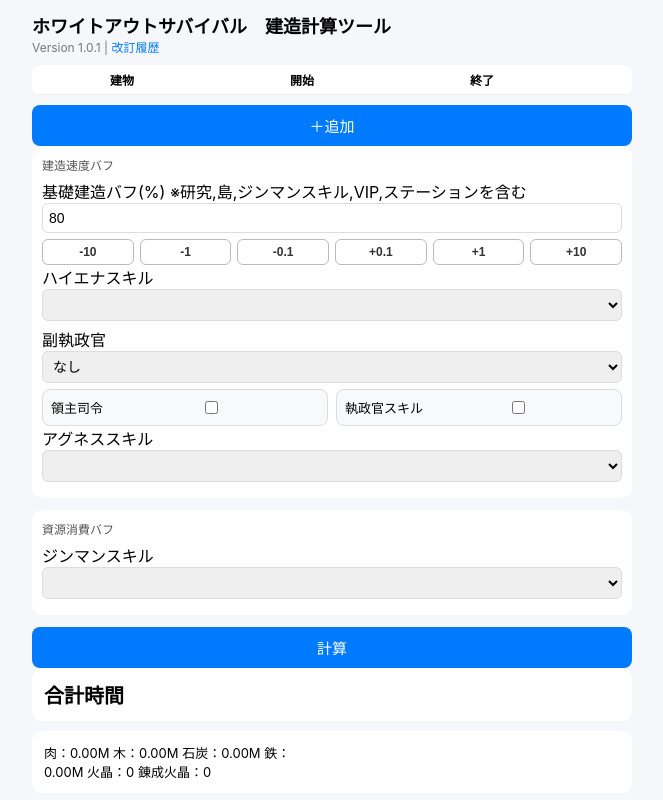
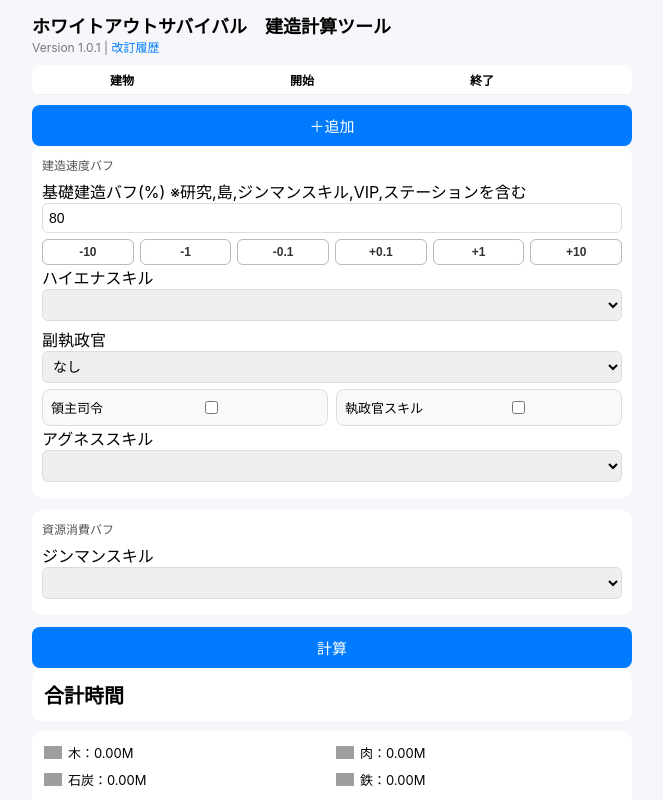
Before and after one commit to higenoaniki/WOS-BuildingCalcTool, a plain HTML site: page index.html in a window 1280 px wide. Both pictures are taken after a click on the button "計算". Shown: the top 800 px of the page, without its empty margins (308-971 px from the left). Drawn offline with Linux system fonts and the light colour scheme; no server answers; grey boxes are pictures that could not be loaded.

Commit message:
必要資源カードにゲーム内アイコン表示を追加

```diff
--- a/app.js
+++ b/app.js
@@ -9,6 +9,39 @@
   B004:"槍兵舎", B005:"弓兵舎", B006:"司令部",
   B007:"軍医所", B008:"戦争学園"
 };
+
+const resourceMeta = [
+  {
+    key: "wood",
+    label: "木",
+    icon: "https://gom-s3-user-avatar.s3.us-west-2.amazonaws.com/wp-content/uploads/2023/05/item_icon_103.png"
+  },
+  {
+    key: "meat",
+    label: "肉",
+    icon: "https://gom-s3-user-avatar.s3.us-west-2.amazonaws.com/wp-content/uploads/2025/06/10114534/item_icon_100011.png"
+  },
+  {
+    key: "coal",
+    label: "石炭",
+    icon: "https://gom-s3-user-avatar.s3.us-west-2.amazonaws.com/wp-content/uploads/2025/06/10114623/item_icon_100031.png"
+  },
+  {
+    key: "iron",
+    label: "鉄",
+    icon: "https://gom-s3-user-avatar.s3.us-west-2.amazonaws.com/wp-content/uploads/2023/05/item_icon_105.png"
+  },
+  {
+    key: "fire",
+    label: "火晶",
+    icon: "https://gom-s3-user-avatar.s3.us-west-2.amazonaws.com/wp-content/uploads/2023/07/item_icon_100081.png"
+  },
+  {
+    key: "refined",
+    label: "錬成火晶",
+    icon: "https://gom-s3-user-avatar.s3.us-west-2.amazonaws.com/wp-content/uploads/2025/05/21122055/item_icon_100082.png"
+  }
+];
 
 // =============================
 // 初期ロード
@@ -214,13 +247,18 @@
 
   result.innerText="合計時間 "+timeText;
 
-  detail.innerHTML=
-`肉：${formatM(res.meat)}
-木：${formatM(res.wood)}
-石炭：${formatM(res.coal)}
-鉄：${formatM(res.iron)}
-火晶：${res.fire.toLocaleString()}
-錬成火晶：${res.refined.toLocaleString()}`;
+  detail.innerHTML = resourceMeta.map(r => {
+    const value = (r.key === "fire" || r.key === "refined")
+      ? res[r.key].toLocaleString()
+      : formatM(res[r.key]);
+
+    return `
+      <div class="resource-row">
+        <img class="resource-icon" src="${r.icon}" alt="${r.label}">
+        <span>${r.label}：${value}</span>
+      </div>
+    `;
+  }).join("");
 
   copyText.value =
 `【建造時間】
--- a/index.html
+++ b/index.html
@@ -149,8 +149,21 @@
 .resources {
   display: grid;
   grid-template-columns: 1fr 1fr;
+  gap: 8px;
+  font-size: 13px;
+}
+
+.resource-row {
+  display: flex;
+  align-items: center;
   gap: 6px;
-  font-size: 13px;
+}
+
+.resource-icon {
+  width: 18px;
+  height: 18px;
+  object-fit: contain;
+  border-radius: 3px;
 }
 
 /* コピー */
```
Also changed, not shown: history.html (+8 -0 lines).
